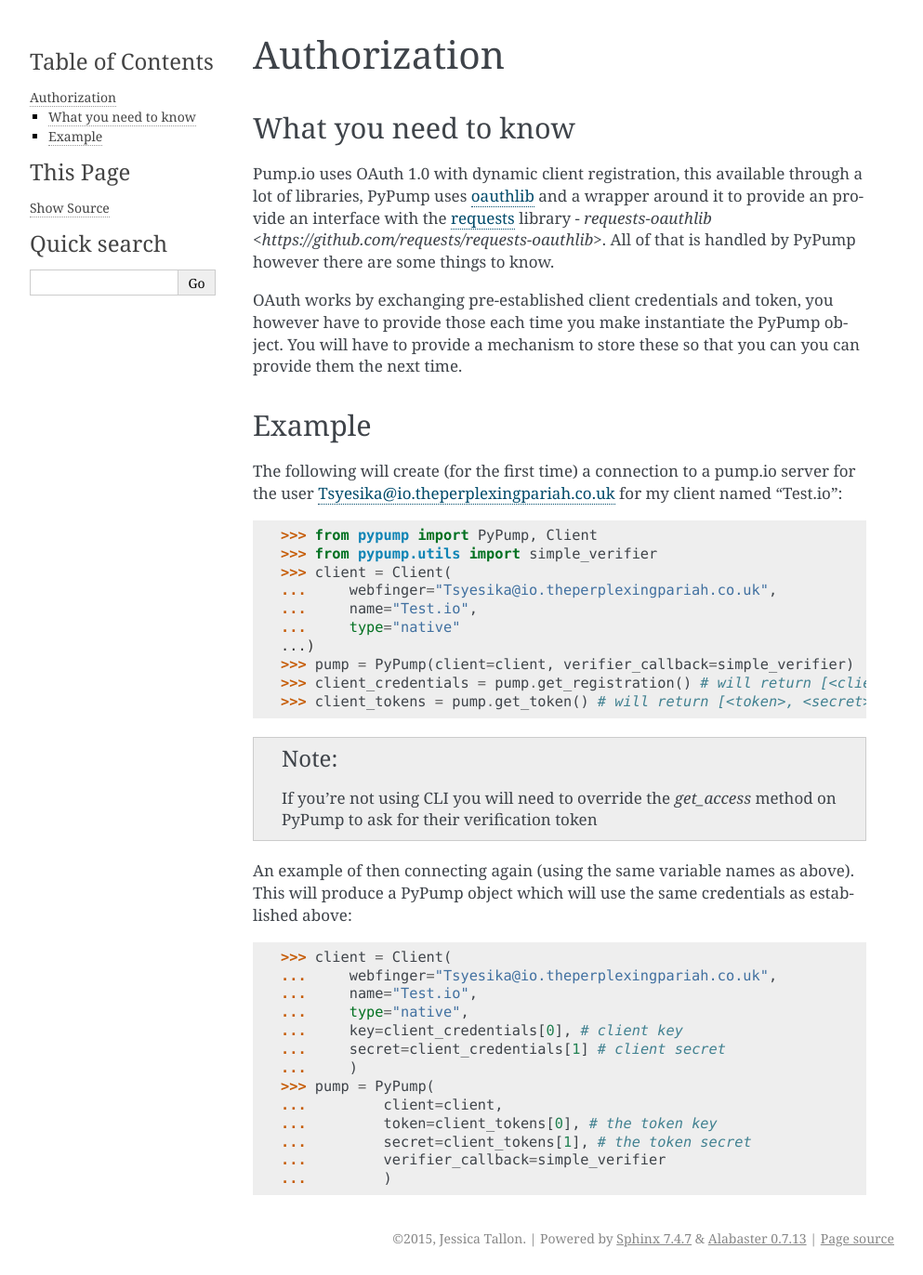
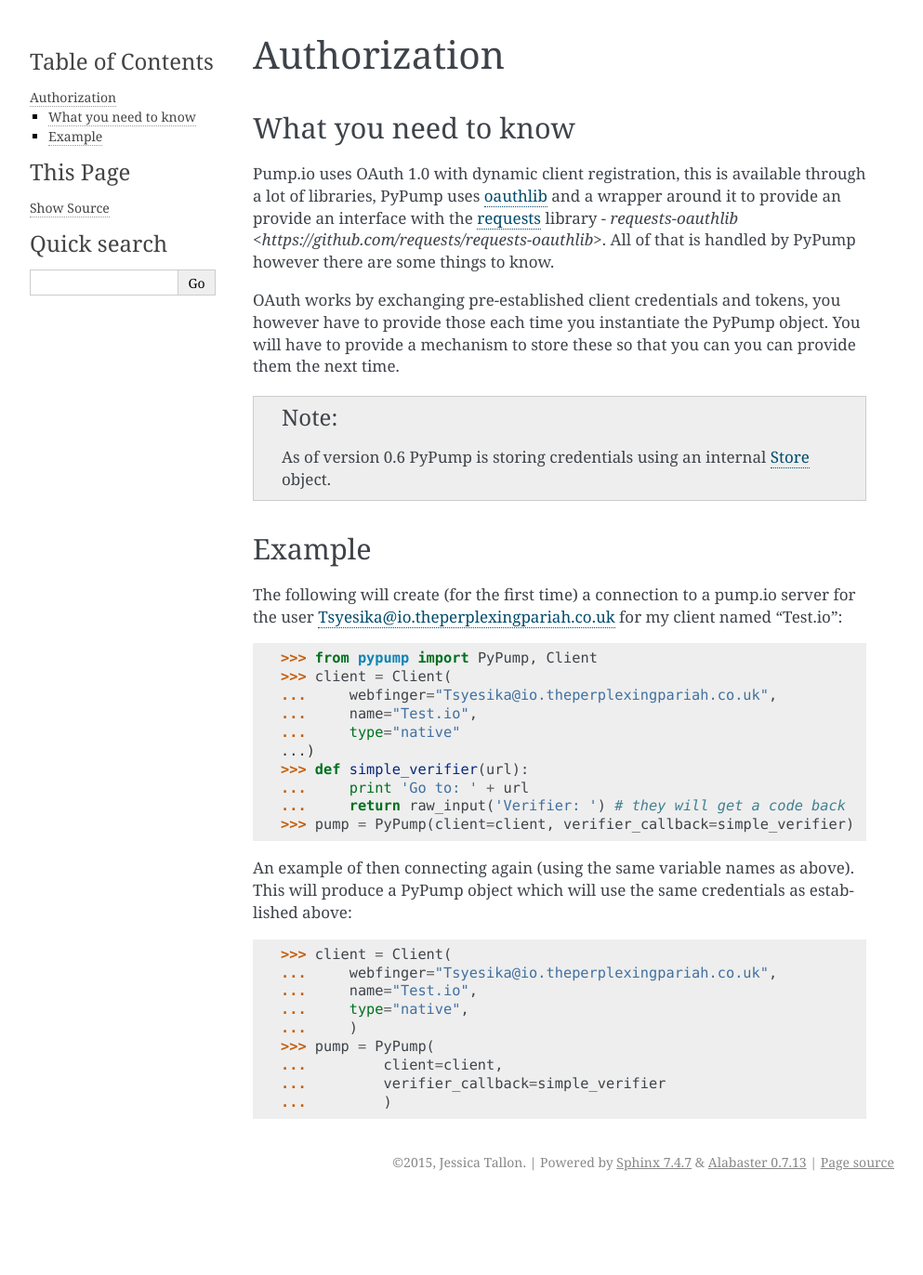
Before and after one commit to tsyesika/PyPump, a Sphinx documentation site: the page built from docs/gettingstarted/authentication.rst, in a window 1280 px wide. Shown: the whole page at 93% size, without its empty margins (148-1141 px from the left). Built offline with Sphinx 7.4.7, drawn with Linux system fonts in a browser that asks for light colours; after the commit the page ends 1290 px from its top, so only the background shows below that.

Commit message:
Get auth docs working in 0.6
Most of this is covered better in the tutorial, we should either expand
or remove this section

```diff
--- a/docs/gettingstarted/authentication.rst
+++ b/docs/gettingstarted/authentication.rst
@@ -5,26 +5,27 @@
 What you need to know
 ---------------------
 
-Pump.io uses OAuth 1.0 with dynamic client registration, this available through a lot of libraries, PyPump uses `oauthlib <https://github.com/idan/oauthlib>`_ and a wrapper around it to provide an provide an interface with the `requests <http://docs.python-requests.org/en/latest/>`_ library - `requests-oauthlib <https://github.com/requests/requests-oauthlib>`. All of that is handled by PyPump however there are some things to know.
+Pump.io uses OAuth 1.0 with dynamic client registration, this is available through a lot of libraries, PyPump uses `oauthlib <https://github.com/idan/oauthlib>`_ and a wrapper around it to provide an provide an interface with the `requests <http://docs.python-requests.org/en/latest/>`_ library - `requests-oauthlib <https://github.com/requests/requests-oauthlib>`. All of that is handled by PyPump however there are some things to know.
 
-OAuth works by exchanging pre-established client credentials and token, you however have to provide those each time you make instantiate the PyPump object. You will have to provide a mechanism to store these so that you can you can provide them the next time.
+OAuth works by exchanging pre-established client credentials and tokens, you however have to provide those each time you instantiate the PyPump object. You will have to provide a mechanism to store these so that you can you can provide them the next time.
+
+.. note::
+        As of version 0.6 PyPump is storing credentials using an internal :doc:`../store` object.
 
 Example
 -------
 The following will create (for the first time) a connection to a pump.io server for the user Tsyesika@io.theperplexingpariah.co.uk for my client named "Test.io"::
 
     >>> from pypump import PyPump, Client
-    >>> from pypump.utils import simple_verifier
     >>> client = Client(
     ...     webfinger="Tsyesika@io.theperplexingpariah.co.uk",
     ...     name="Test.io",
     ...     type="native"
     ...)
+    >>> def simple_verifier(url):
+    ...     print 'Go to: ' + url
+    ...     return raw_input('Verifier: ') # they will get a code back
     >>> pump = PyPump(client=client, verifier_callback=simple_verifier)
-    >>> client_credentials = pump.get_registration() # will return [<client key>, <client secret>, <expiry>]
-    >>> client_tokens = pump.get_token() # will return [<token>, <secret>]
-
-.. note:: If you're not using CLI you will need to override the *get_access* method on PyPump to ask for their verification token
 
 An example of then connecting again (using the same variable names as above). This will produce a PyPump object which will use the same credentials as established above::
 
@@ -32,12 +33,8 @@
     ...     webfinger="Tsyesika@io.theperplexingpariah.co.uk",
     ...     name="Test.io",
     ...     type="native",
-    ...     key=client_credentials[0], # client key
-    ...     secret=client_credentials[1] # client secret
     ...     )
     >>> pump = PyPump(
     ...         client=client,
-    ...         token=client_tokens[0], # the token key
-    ...         secret=client_tokens[1], # the token secret
     ...         verifier_callback=simple_verifier
     ...         )
```
